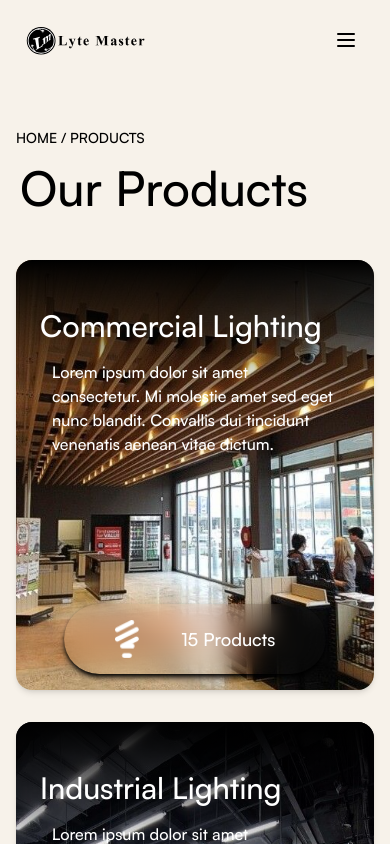
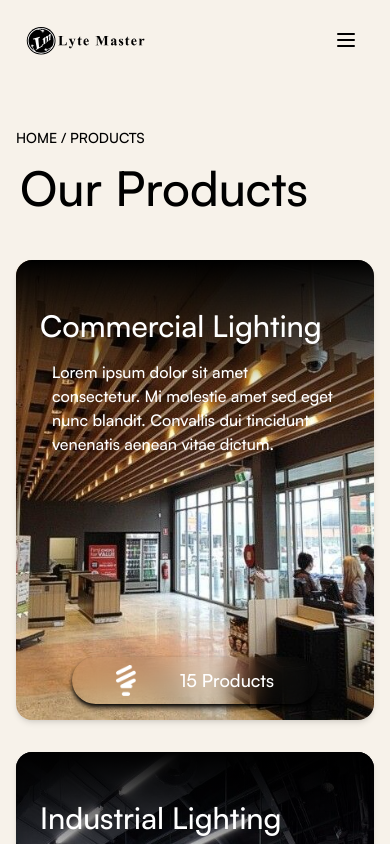
Before and after one commit to goutham-shankar/lytemaster, a Next.js app: page /products in a window 390 px wide. Shown: the top 844 px of the page. Built offline with nearby package versions, Linux system fonts and the light colour scheme.

Commit message:
merge fix update

```diff
--- a/src/app/products/category/objects/page.jsx
+++ b/src/app/products/category/objects/page.jsx
@@ -26,7 +26,7 @@ export default function Objects() {
         <div className="max-w-6xl mx-auto">HOME / PRODUCTS / CATEGORY / OBJECTS</div>
       </div>
 
-      <aside className="w-full md:w-1/4 p-4 mt-12">
+      <aside className="w-full md:w-72 p-4 mt-12">
 
 
         <h2 className="text-xl font-semibold mb-2">Mounting type</h2>
--- a/src/app/products/category/page.jsx
+++ b/src/app/products/category/page.jsx
@@ -23,7 +23,7 @@ export default function Category() {
       </div>
 
       {/* Sidebar Filters */}
-      <aside className="w-full md:w-1/4 p-4 rounded-lg mt-16">
+      <aside className="w-full md:w-72 p-4 rounded-lg mt-16">
         <h2 className="text-xl font-semibold mb-4">Mounting type</h2>
         {['Ceiling recessed', 'Recessed Suspended', 'Surface Mounted', 'Suspended', 'Surface Suspended Recessed'].map((item) => (
           <label key={item} className="block text-gray-700">
@@ -47,7 +47,7 @@ export default function Category() {
       </aside>
 
 
-      <h1 className="absolute top-0 left-10 lg:left-24 text-5xl font-bold">Commercial Lighting</h1>
+      <h1 className="absolute top-0 left-10 lg:left-24 text-5xl font-bold">COMMERCIAL LIGHTING</h1>
       <div className="hidden md:block w-px bg-black mx-4 relative mt-8">
       </div>
 
--- a/src/app/products/page.jsx
+++ b/src/app/products/page.jsx
@@ -17,7 +17,7 @@ export default function ProductsPage() {
     <div className="min-h-screen flex flex-col mt-28">
       {/* Breadcrumb */}
       <div className="p-4 text-sm">
-        <div className="max-w-6xl mx-auto">HOME / PRODUCTS</div>
+        <div className="max-w-6xl mx-auto lg:mx-28">HOME / PRODUCTS</div>
       </div>
 
       {/* Main Content */}
@@ -28,7 +28,7 @@ export default function ProductsPage() {
           <a href={`/products/category?categoryId=${product.slug}`} key={product.slug}>
 
               <div
-                className="h-[430px] rounded-2xl shadow-md overflow-hidden flex flex-col justify-between"
+                className="h-[460px] rounded-2xl shadow-md overflow-hidden flex flex-col justify-between"
                 style={{ backgroundImage: `url(${product.image})`, backgroundSize: "cover", backgroundPosition: "center" }}
               >
                 <div className="py-12 p-6 bg-gradient-to-b from-black via-transparent to-transparent">
@@ -37,8 +37,8 @@ export default function ProductsPage() {
                 </div>
 
                 {/* Footer */}
-                <div className="flex items-center justify-evenly gap-2 text-lg font-medium text-white bg-blur rounded-full mx-12 p-4 text-center shadow-md shadow-black backdrop-blur-md m-4">
-                  <Image src="/assets/products/light_bulb_products.png" width={24} height={24} alt="Bulb" />
+                <div className="flex items-center justify-evenly gap-2 text-lg font-medium text-white bg-blur rounded-full mx-14 p-2 text-center shadow-md shadow-black backdrop-blur-md m-4">
+                  <Image src="/assets/products/light_bulb_products.png" width={20} height={20} alt="Bulb" />
                   {product.count} Products
                 </div>
               </div>
```
Also changed, not shown: src/app/api/products/route.js (line endings or trailing spaces).
